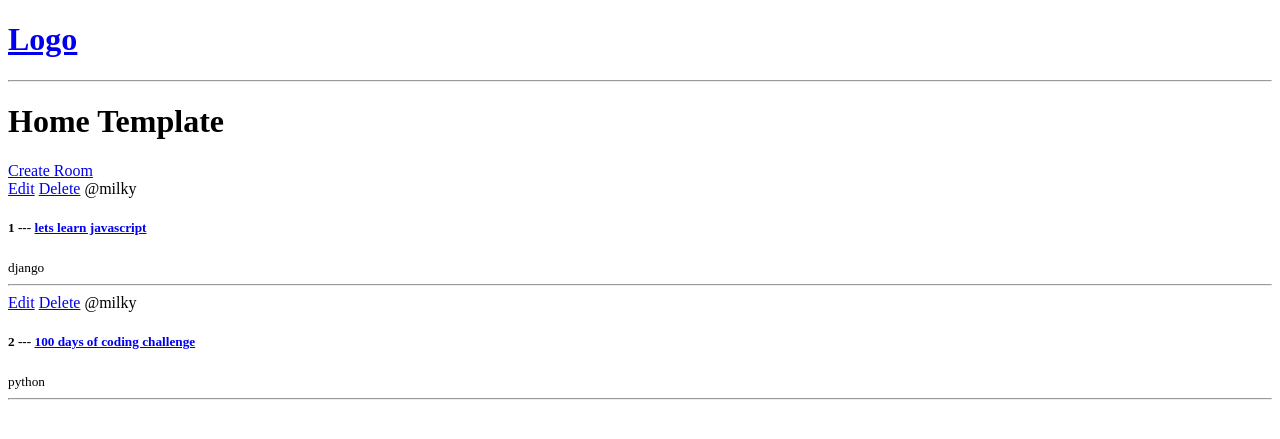
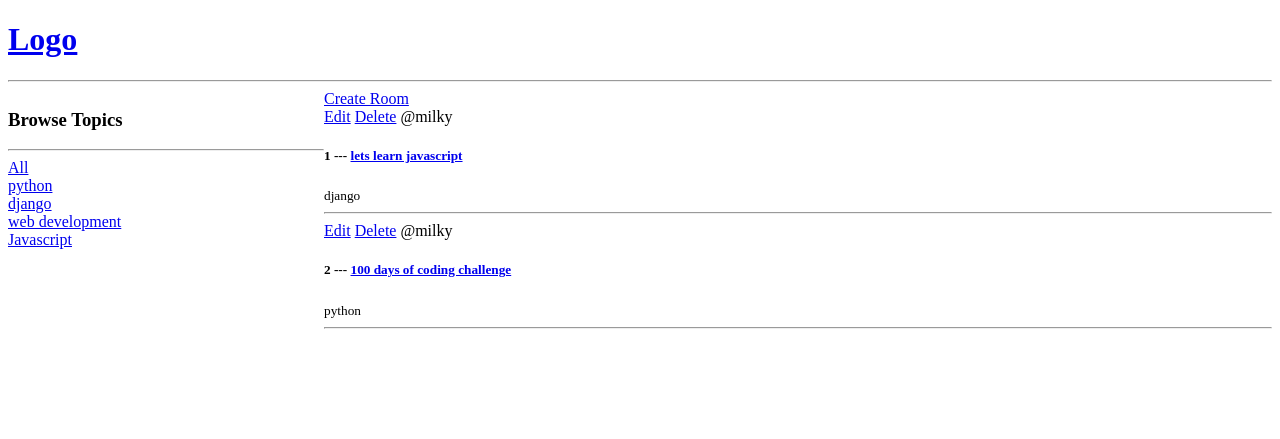
Before and after one commit to Milky-Siraj/studybud, a Django app: page / in a window 1280 px wide. Shown: the top 439 px of the page. Run offline with Django 5.2, Linux system fonts and the light colour scheme; data comes from the database, SQL or seed files in the repository.

Commit message:
created a sidebar

```diff
--- a/base/templates/base/home.html
+++ b/base/templates/base/home.html
@@ -1,6 +1,26 @@
 {% extends 'main.html' %} {% block content %}
 
-<h1>Home Template</h1>
+<style>
+  .home-container {
+    display: grid;
+    grid-template-columns: 1fr 3fr;
+  }
+</style>
+
+<div class="home-container">
+  <div>
+    <h3>Browse Topics</h3>
+
+    <hr />
+    <div>
+      <a href="{% url 'home' %}">All</a>
+    </div>
+    {% for topic in topics %}
+    <div>
+      <a href="{% url 'home' %}?q={{topic.name}}">{{topic.name}}</a>
+    </div>
+    {% endfor %}
+  </div>
 
   <div>
     <a href="{% url 'create-room' %}">Create Room</a>
@@ -19,5 +39,6 @@
       {% endfor %}
     </div>
   </div>
+</div>
 
 {% endblock content %}
--- a/base/views.py
+++ b/base/views.py
@@ -1,5 +1,5 @@
 from django.shortcuts import render, redirect
-from .models import Room
+from .models import Room, Topic
 from .forms import RoomForm
 
 # Create your views here.
@@ -12,8 +12,13 @@ from .forms import RoomForm
 # ]
 
 def  home(request):
-    rooms=Room.objects.all()
-    context={'rooms':rooms}
+    q=request.GET.get('q') if request.GET.get('q') !=None else ''
+
+    rooms=Room.objects.filter(topic__name__icontains=q)
+
+    topics=Topic.objects.all()
+
+    context={'rooms':rooms, 'topics': topics}
     return render(request, 'base/home.html', context)
 
 def room(request, pk):
```
Lines whose indentation alone changed are shown as unchanged.
